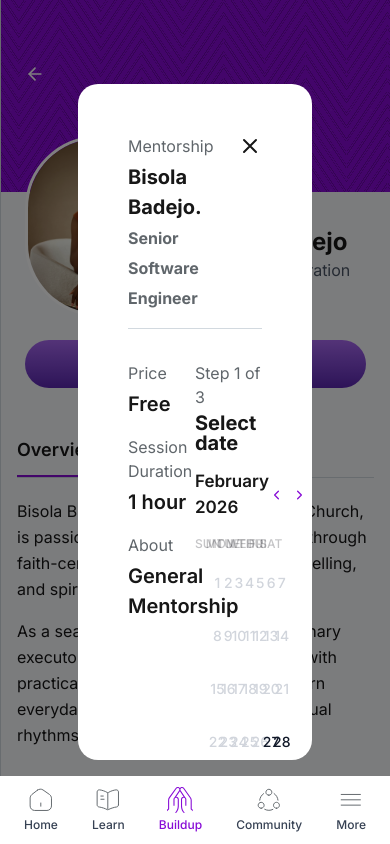
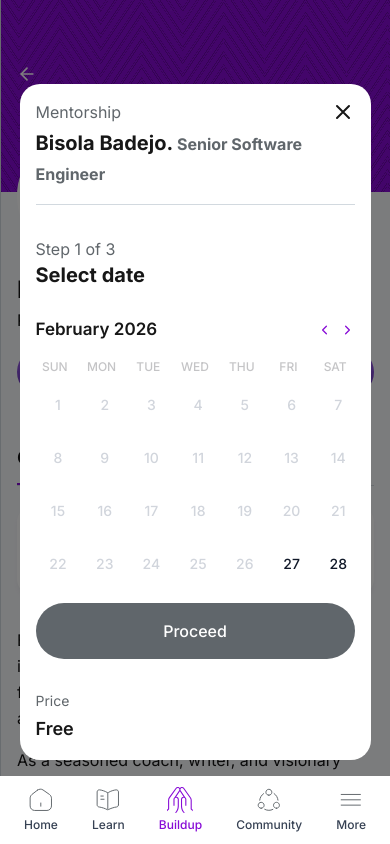
Before and after one commit to octavelabs/breed-frontend, a Next.js app: page /dashboard/buildup/mentorshipHub/1 in a window 390 px wide. Both pictures are taken after a click on the button "Book a Session". Built offline with nearby package versions, Linux system fonts and the light colour scheme; a web font is replaced by a local one.

Commit message:
worked on the mobile modal for mentorship

```diff
--- a/app/components/Modal/index.tsx
+++ b/app/components/Modal/index.tsx
@@ -37,7 +37,7 @@ export function Modal({
 
   return (
     <div className="fixed inset-0 bg-black/50 z-50 flex items-center justify-center" onClick={onClose}>
-      <div className={`bg-white z-100 h-[80vh] w-fit rounded-[20px] p-[50px] overflow-auto ${customClass}`}  onClick={(e) => e.stopPropagation()}>
+      <div className={`bg-white z-100 h-[80vh] w-fit rounded-[20px] p-4 lg:p-[50px] overflow-auto ${customClass}`}  onClick={(e) => e.stopPropagation()}>
         {
           showHeader && <div className="flex justify-between items-start mb-8 pb-4 border-b border-[#D2D9DF]">
           <div className="">
--- a/app/dashboard/buildup/mentorshipHub/[id]/page.tsx
+++ b/app/dashboard/buildup/mentorshipHub/[id]/page.tsx
@@ -41,7 +41,7 @@ const  MentorProfilePage = () => {
         {/* Pattern overlay */}
           <button
         onClick={() => router.back()}
-        className="flex items-center gap-2 cursor-pointer px-6 md:px-12 pt-16 relative z-20"
+        className="flex items-center gap-2 cursor-pointer px-4 md:px-12 pt-16 relative z-20"
       >
         <ArrowLeft className="w-5 h-5 text-white" />
       </button>
@@ -49,20 +49,26 @@ const  MentorProfilePage = () => {
       </div>
 
       {/* Profile Header */}
-      <div className=" px-6 md:px-12 py-6 flex flex-col md:flex-row md:items-center md:justify-between gap-6">
+      <div className=" px-4 md:px-12 py-6 flex flex-col md:flex-row md:items-center md:justify-between gap-4 lg:gap-6">
         <div className="flex items-center gap-5">
           <img
             src="/bisola.jpg"
             alt="mentor"
-            className="w-[180px] h-[180px] rounded-full border-[3px] border-white object-cover -mt-20 relative z-20"
+            className="w-[120px] lg:w-[180px] h-[120px] lg:h-[180px] rounded-full border-[3px] border-white object-cover -mt-20 relative z-20"
           />
 
-          <div>
-            <h2 className="text-2xl font-bold">Bisola Badejo</h2>
-            <p className="text-gray-600">
+          <div className="hidden lg:block">
+            <h2 className="text-[24px] font-bold">Bisola Badejo</h2>
+            <p className="">
               Pastor @ Celebration Church
             </p>
           </div>
+        </div>
+        <div className="lg:hidden">
+<h2 className="text-[24px] font-bold">Bisola Badejo</h2>
+            <p className="">
+              Pastor @ Celebration Church
+            </p>
         </div>
 
         <button className="bg-gradient-to-b from-[#A967F1] to-[#5B26B1] text-white px-8 py-3 rounded-full font-semibold cursor-pointer" onClick={() => setModalOpen(true)}>
@@ -102,7 +108,7 @@ const  MentorProfilePage = () => {
         {activeTab === "overview" && (
           <>
             {/* Description */}
-            <div className="w-full lg:w-[60%] space-y-4 leading-relaxed">
+            <div className="w-full lg:w-[60%] space-y-4 leading-relaxed ">
               <p>
                 Bisola Badejo, a pastor at Celebration Church, is passionate
                 about transforming lives through faith-centered
@@ -117,7 +123,7 @@ const  MentorProfilePage = () => {
             </div>
 
             {/* Stats */}
-            <div className="bg-white rounded-2xl p-4 shadow-[0px_4.29px_4.29px_0px_#60666B0D] flex w-full  lg:w-[40%] flex-shrink-0 gap-2">
+            <div className="bg-white rounded-2xl p-4 shadow-[0px_4.29px_4.29px_0px_#60666B0D] flex w-full  lg:w-[40%] flex-shrink-0 gap-2 order-[-1] lg:order-0">
               <Stat
                 label="Completed Sessions"
                 value="10"
@@ -167,40 +173,6 @@ const Stat = ({ value, label, icon, backgroundColor }: {
   )
 }
 
-const StepOne = () => {
-  const router = useRouter()
-  return (
-    <div className="relative">
-    <div className=" h-[250px] flex flex-col justify-between" style={{backgroundImage: "url('/dashboard-header.png')"}}>
-        <button
-        onClick={() => router.back()}
-        className="flex items-center gap-2 cursor-pointer px-6 md:px-12 pt-16 relative z-20"
-      >
-        <ArrowLeft className="w-5 h-5 text-white" />
-      </button>
-      <p className="text-[20px] font-bold text-white">Mentorship Hub</p>
-      </div>
-      <div className="bg-white p-[18px]">
-         <p className="font-bold text-sm mb-2">Description</p>
-         <div className="space-y-2">
-         <p> Step into a space designed to help you grow with guidance, structure, and support. </p>
-         <p>The Mentorship Hub connects you with a trusted mentor who walks alongside you in your spiritual journey. </p>
-        <p>Stay accountable, share your challenges, and grow stronger in community as your mentor helps you walk in truth and purpose.</p>
-<p>Everything you need to grow deeper one check-in, one prayer, one step at a time.
-</p>
-</div>
 
 
-
-      </div>
-        <Button
-                    onClick={() => console.log('fe')}
-                    customClass="!w-full !text-white"
-                  >
-                    Get Started
-                  </Button>
-    </div>
-  )
-}
-
 export default MentorProfilePage
--- a/app/dashboard/buildup/mentorshipHub/components/BookingModal.tsx
+++ b/app/dashboard/buildup/mentorshipHub/components/BookingModal.tsx
@@ -82,7 +82,7 @@ export function BookingModal({
 
   return (
     <>
-      <Modal isOpen={isOpen} onClose={handleClose} customClass='!w-[60%]' title='Mentorship' name={mentorInfo?.name} role={mentorInfo?.role} showHeader={isSuccessModalOpen ? false : true}>
+      <Modal isOpen={isOpen} onClose={handleClose} customClass='!w-[90%] lg:!w-[60%]' title='Mentorship' name={mentorInfo?.name} role={mentorInfo?.role} showHeader={isSuccessModalOpen ? false : true}>
         {isSuccessModalOpen ?
         <div className="bg-white rounded-3xl shadow-2xl max-w-md w-full p-8 text-center animate-scale-in mx-auto">
           <button
@@ -137,27 +137,26 @@ export function BookingModal({
             Manage Booking
           </Button>
         </div> :
-      <div className="flex">
-          <div className="flex flex-col gap-4 w-1/2">
+      <div className="flex flex-col lg:flex-row gap-8">
+          <div className="flex flex-col gap-4 w-full lg:w-1/2">
             <div>
-              <p className="text-base text-[#60666B] mb-1">Price</p>
-              <p className="font-semibold text-[20px]">Free</p>
+              <p className="text-sm lg:text-base text-[#60666B] mb-1">Price</p>
+              <p className="font-semibold text-[18px] lg:text-[20px]">Free</p>
+            </div>
+            <div>
+              <p className="text-sm lg:text-base text-[#60666B] mb-1">Session Duration</p>
+              <p className="font-semibold text-[18px] lg:text-[20px]">{mentorInfo.duration}</p>
             </div>
 
             <div>
-              <p className="text-base text-[#60666B] mb-1">Session Duration</p>
-              <p className="font-semibold text-[20px]">{mentorInfo.duration}</p>
-            </div>
-
-            <div>
-              <p className="text-base text-[#60666B] mb-1">About</p>
-              <p className="font-semibold text-[20px]">{mentorInfo.about}</p>
+              <p className="text-sm lg:text-base text-[#60666B] mb-1">About</p>
+              <p className="font-semibold text-[18px] lg:text-[20px]">{mentorInfo.about}</p>
             </div>
           </div>
 
 
-        <div className="w-1/2">
-          <div className="mb-4">
+        <div className="w-full lg:w-1/2 order-[-1] lg:order-0">
+          <div className="mb-8 lg:mb-4">
             <p className="text-base text-[#60666B] mb-1">Step {currentStep} of 3</p>
             <h3 className="text-[20px] leading-none font-bold">
               {currentStep === 1 && 'Select date'}
@@ -165,7 +164,6 @@ export function BookingModal({
               {currentStep === 3 && 'Confirm your Booking'}
             </h3>
           </div>
-
           <div className="mb-4">
             {currentStep === 1 && (
               <DateSelectStep
```
